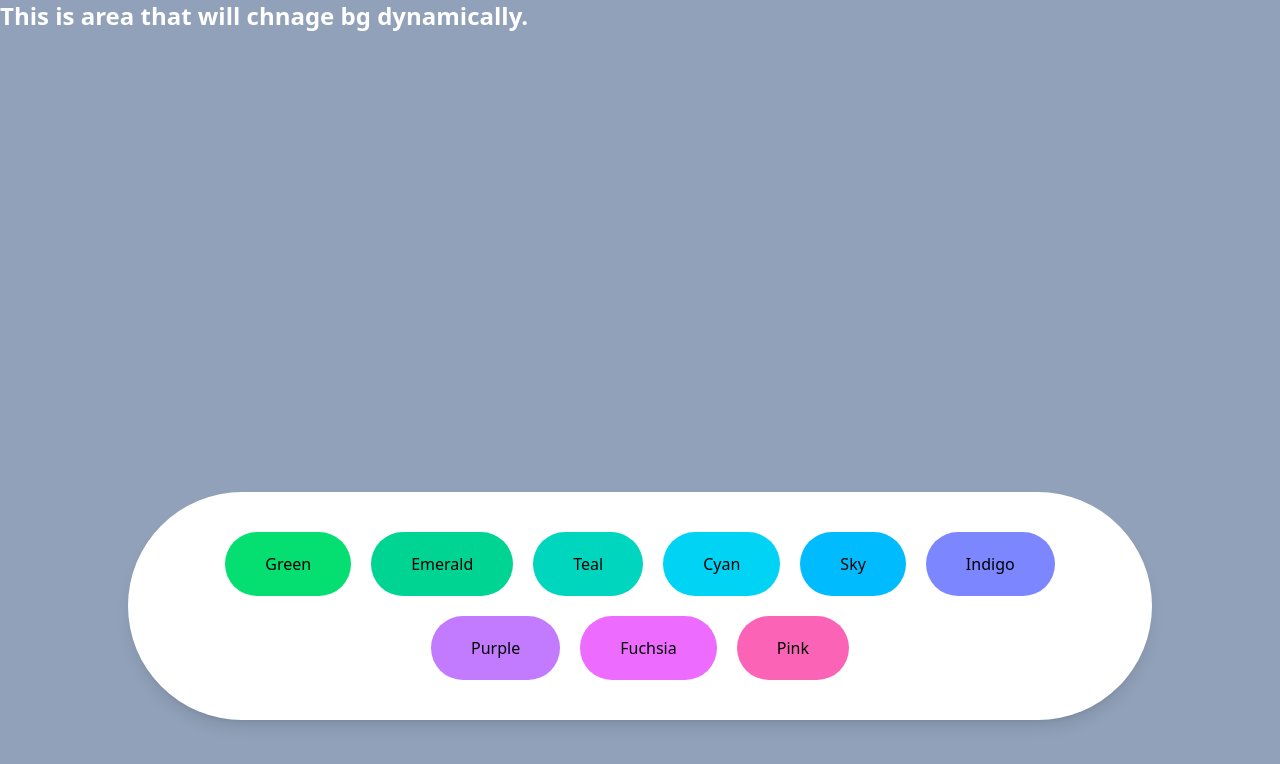
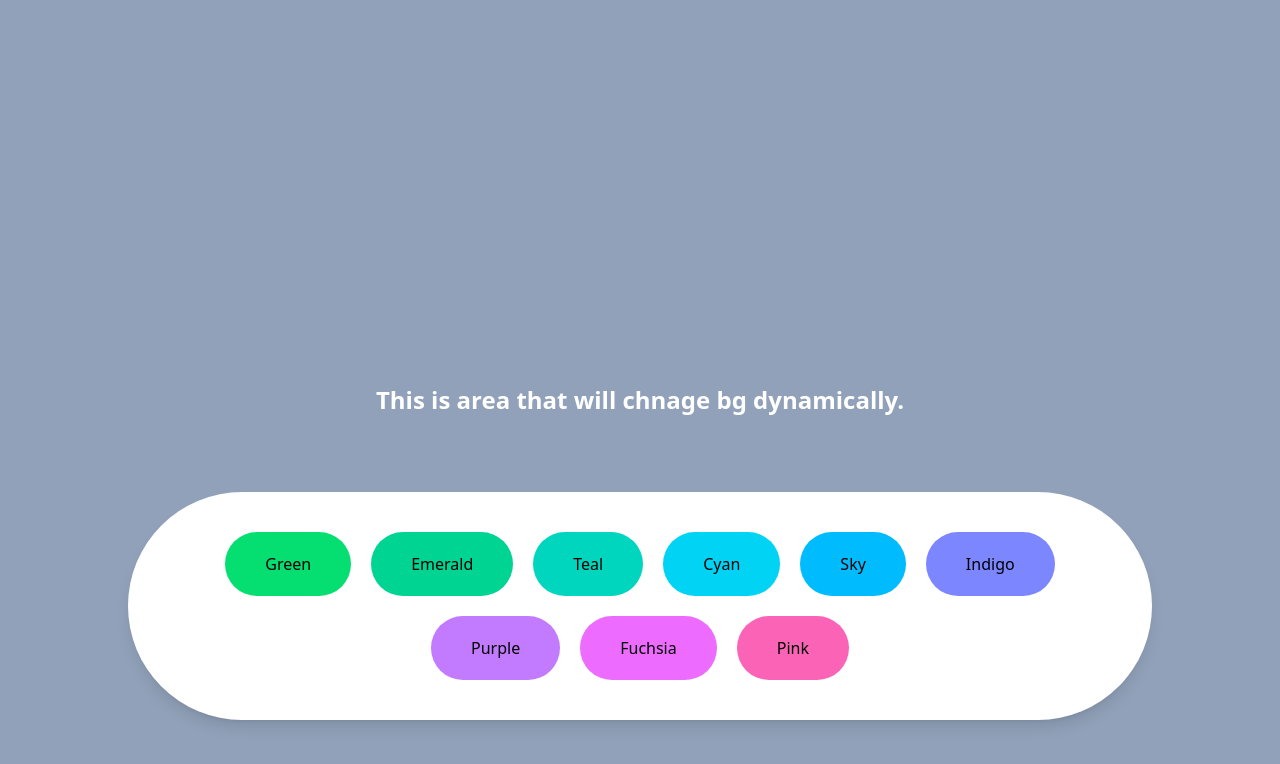
Before and after one commit to iamhassanhafeez/react-reunion, a React (Vite) app in the folder 04bgchanger/: page / in a window 1280 px wide. Shown: the top 764 px of the page. Built offline with nearby package versions, Linux system fonts and the light colour scheme.

Commit message:
applied flex on main div

```diff
--- a/04bgchanger/src/App.jsx
+++ b/04bgchanger/src/App.jsx
@@ -44,7 +44,9 @@ function App() {
 
   return (
     <>
-      <div className={`w-full h-screen duration-200 ${color}`}>
+      <div
+        className={`w-full h-screen duration-200 ${color} flex justify-center items-center`}
+      >
         <h1 className="text-white text-2xl font-bold">
           This is area that will chnage bg dynamically.
         </h1>
```
